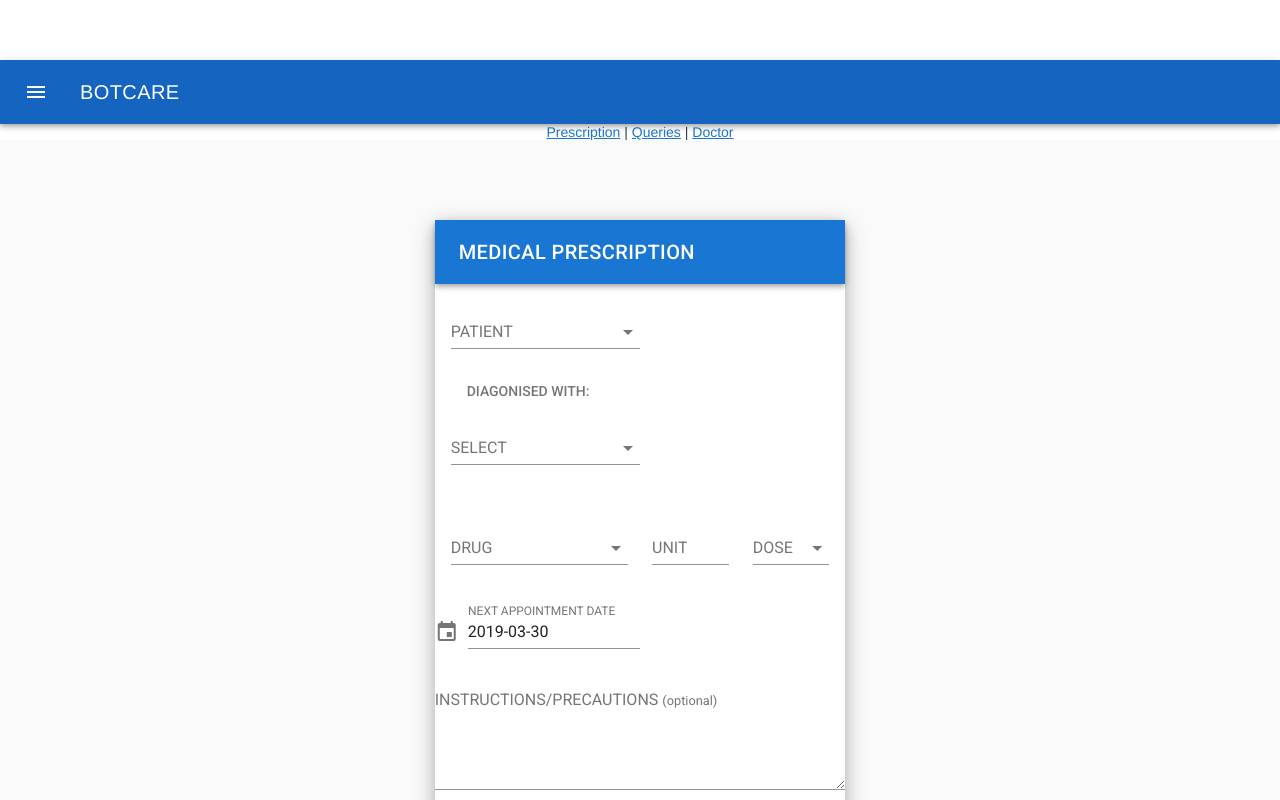
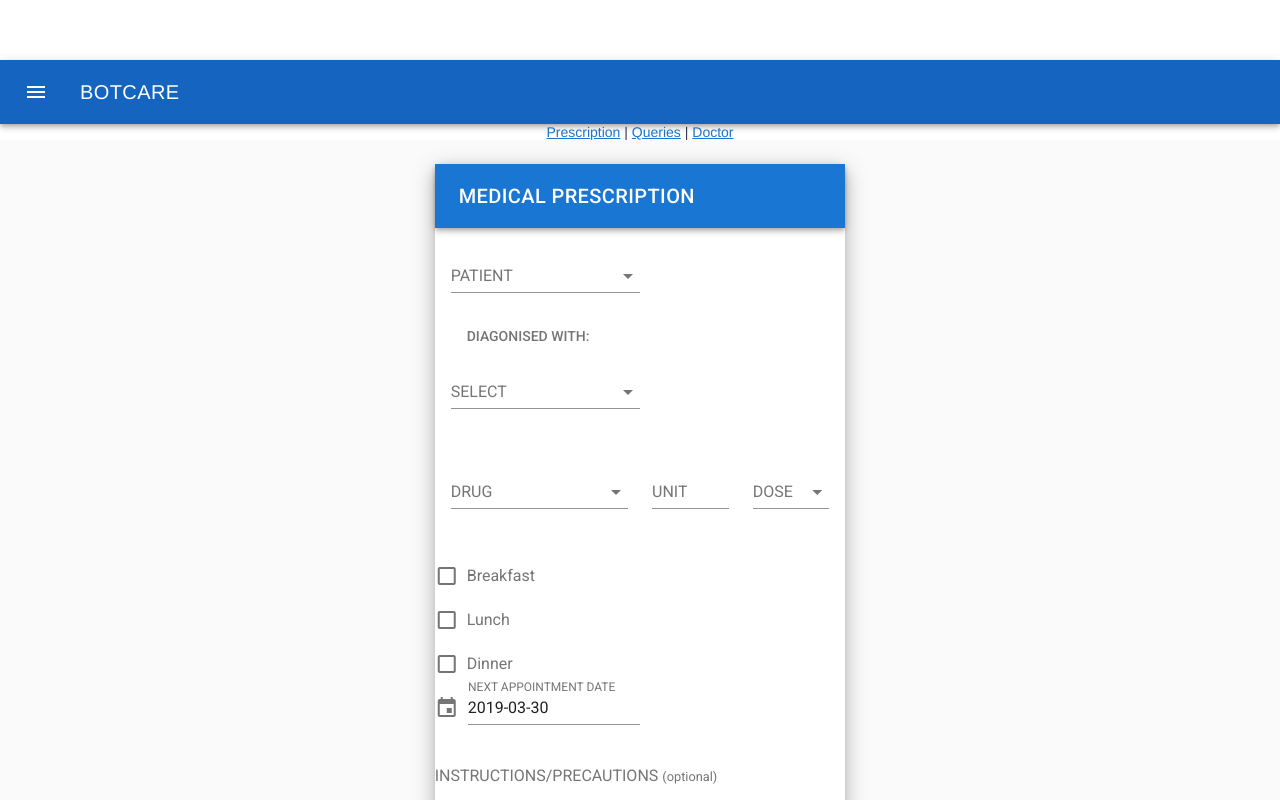
Before and after one commit to caldenrodrigues/HealthCare, a Vue app in the folder web/botcare/: page /#/prescription in a window 1280 px wide. Shown: the top 800 px of the page. Built offline with nearby package versions, Linux system fonts and the light colour scheme; no server answers.

Commit message:
changed prescription

```diff
--- a/web/botcare/src/components/doctor.vue
+++ b/web/botcare/src/components/doctor.vue
@@ -19,6 +19,9 @@
                         :items="questions"
                         label="QUESTION"
                          v-model="question"
+                         item-text="question"
+                         single-line
+                         return-object
                           type="text"
                       ></v-select>
                     </v-flex>
@@ -76,6 +79,7 @@ v-model="snackbar"
 
 
 <script>
+import axios from 'axios';
 export default {
 name: 'Doctor',
 
@@ -91,7 +95,7 @@ methods: {
     console.log("IN")
     const ANSWER=this.answer;
 
-    axios.post('http://192.168.43.143:8081/prescriptionSubmit', {
+    axios.get('http://192.168.43.143:8081/getAnswers', {
       ANSWER
 
         })
@@ -99,7 +103,7 @@ methods: {
         .then((res) => {
           this.text = "Successfully answered";
         })
-        .catch((error) => {
+        .catch((err) => {
           this.text = "Unsuccessfull";
         });
         this.snackbar=true;
@@ -107,12 +111,12 @@ methods: {
   }
 },
 created(){
-  axios.post('http://192.168.43.143:8081/prescription', {
+  axios.post('http://192.168.43.143:8081/getPendings', {
      })
        .then((res) => {
          console.log(res.data);
-         this.id = res.data.id;
-         this.answers.push(res.data.name);
+         this.questions = res.data;
+         console.log(this.questions);
        })
        .catch((err) =>{
          console.log(err)
--- a/web/botcare/src/components/prescription.vue
+++ b/web/botcare/src/components/prescription.vue
@@ -69,6 +69,29 @@
 
  </v-layout>
     </v-container>
+    <v-flex xs12 sm4 md4>
+              <v-checkbox
+                v-model="ex4"
+                label="Breakfast"
+                color="red darken-3"
+                value="red darken-3"
+                hide-details
+              ></v-checkbox>
+              <v-checkbox
+                v-model="ex4"
+                label="Lunch"
+                color="red darken-3"
+                value="red darken-3"
+                hide-details
+              ></v-checkbox>
+              <v-checkbox
+                v-model="ex4"
+                label="Dinner"
+                color="red darken-3"
+                value="red darken-3"
+                hide-details
+              ></v-checkbox>
+            </v-flex>
     <v-flex xs12 sm6>
      <v-menu
        ref="menu"
@@ -82,6 +105,7 @@
        full-width
        min-width="290px"
      >
+
        <template v-slot:activator="{ on }">
          <v-text-field
            v-model="date"
@@ -153,6 +177,8 @@ return {
 dieases: ['CATARACT','FACTURE'],
         drugs: ['crocin', 'cyclopan', 'combiflam', 'ocaset'],
         doses: ['once','twice','thrice'],
+        checkbox1: true,
+     checkbox2: false,
         date: new Date().toISOString().substr(0, 10),
      menu: false,
      modal: false,
```
Lines whose indentation alone changed are shown as unchanged.
